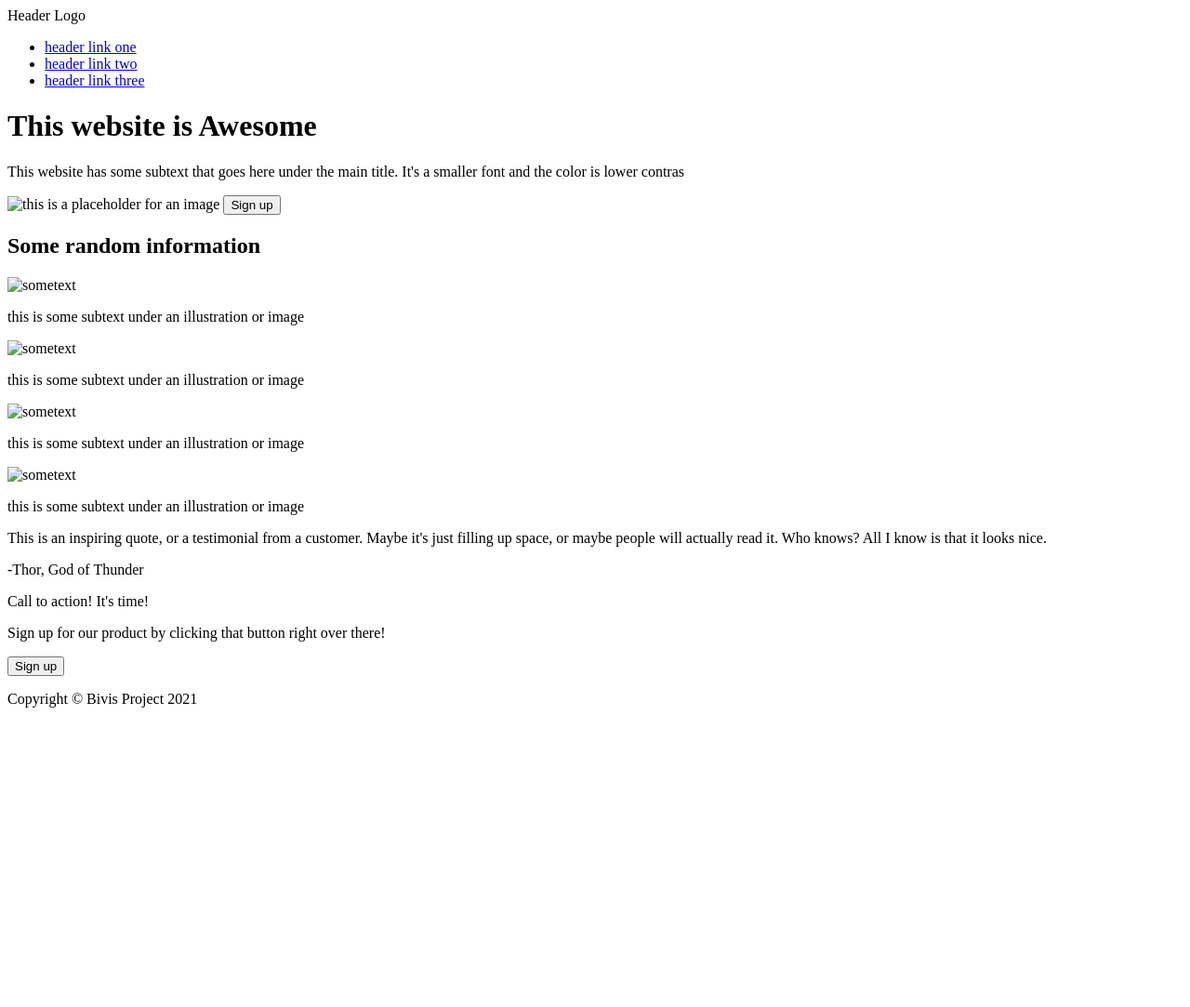
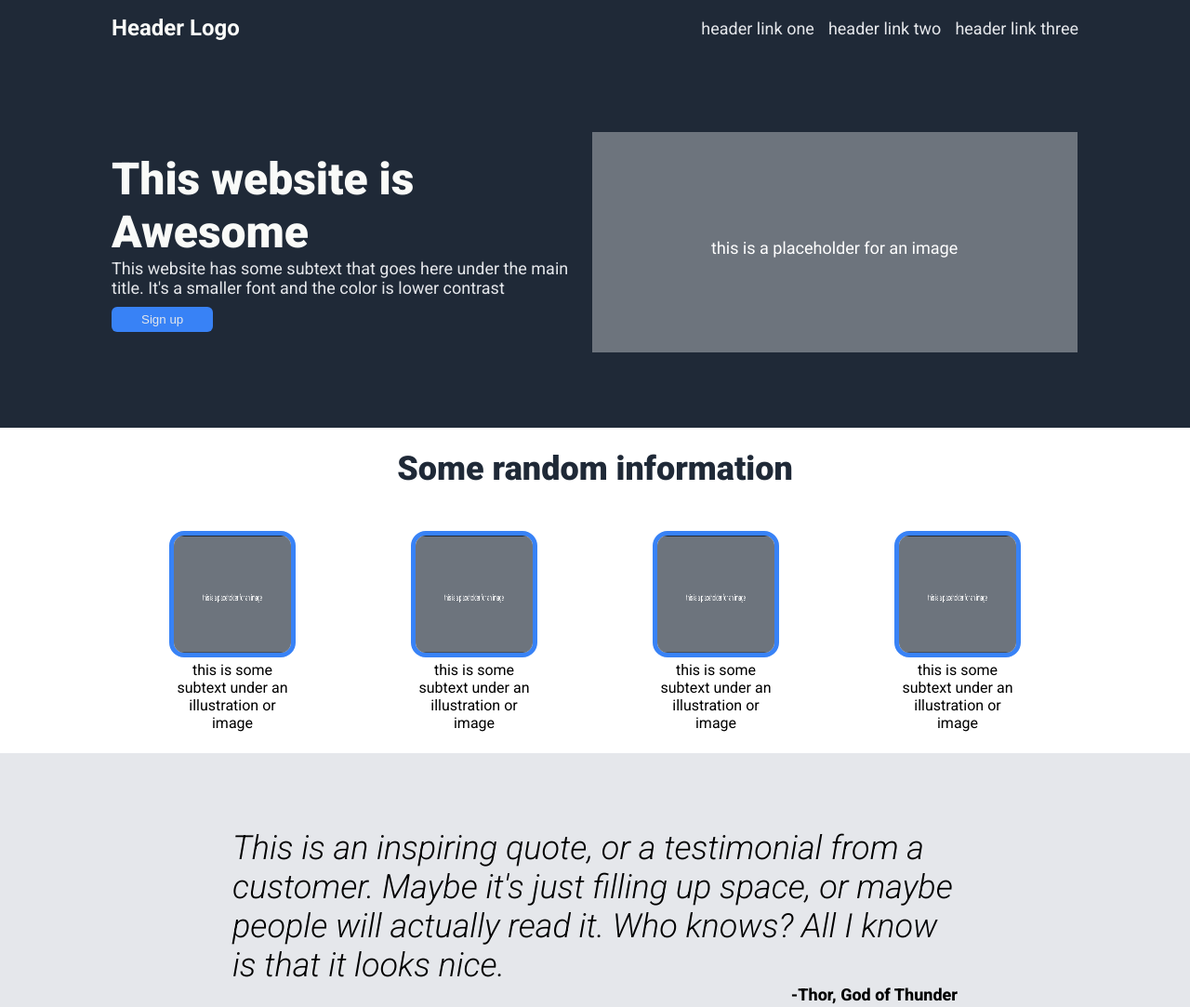
Before and after one commit to boostmachine/best-site-orly, a plain HTML site: page index.html in a window 1280 px wide. Shown: the top 1083 px of the page at 93% size. Before the commit the page ends 800 px from the top, so only its background shows below. Drawn offline with Linux system fonts and the light colour scheme.

Commit message:
Forgot to commit like human being
Did all stuff without single commit what can you do.

```diff
--- a/index.html
+++ b/index.html
@@ -5,12 +5,16 @@
   <meta name="viewport" content="width=device-width, initial-scale=1.0">
   <title>Awesome site</title>
   <link rel="stylesheet" href="./style.css">
+  <link rel="preconnect" href="https://fonts.googleapis.com">
+  <link rel="preconnect" href="https://fonts.gstatic.com" crossorigin>
+  <link href="https://fonts.googleapis.com/css2?family=Roboto:ital,wght@0,100..900;1,100..900&display=swap" rel="stylesheet">
 </head>
 <body>
-  <div class="main-container">
-    <div class="header">
-      <header>Header Logo</header>
-      <ul class="right-links">
+
+  <nav class="navbar">
+    <div class="container">
+      <div class="logo">Header Logo</div>
+      <ul class="nav">
         <li>
           <a href="https://google.com">header link one</a>
         </li>
@@ -22,59 +26,71 @@
         </li>
       </ul>
     </div>
-    <div class="top-container">
+  </nav>
+
+  <header class="header">
+    <div class="container">
+      <div class="pasta-container">
         <h1>This website is Awesome</h1>
         <p class="top-text">
-        This website has some subtext that goes here under the main title. It's a smaller font and the color is lower contras
+        This website has some subtext that goes here under the main title. It's a smaller font and the color is lower contrast
         </p>
-      <img class="top-image" src="./images/" alt="this is a placeholder for an image" width="650" height="400">
-      <button class="sign-up">Sign up</button>
+        <div class="buttons"><button class="sign-up">Sign up</button></div>
         </div>
-    <div class="mid-container">
+      <img class="top-image" src="./images/image.png" alt="this is a placeholder for an image" width="524" height="240">
+  </header>
+
+  <section class="mid-boxes">
+    <div class="container">
       <h2>Some random information</h2>
-      <div class="mid-image-box">
-        <img class="mid-image" src="./images/" alt="sometext">
-        <p class="mid-text">
-          this is some subtext under an illustration or image
-        </p>
+      <div class="boxes">
+        <div class="box">
+          <img class="box-img" src="./images/image.png" width="150" height="150">
+          <p class="box-text">this is some subtext under an illustration or image</p>
         </div>
-      <div class="mid-image-box">
-        <img class="mid-image" src="./images/" alt="sometext">
-        <p class="mid-text">
-          this is some subtext under an illustration or image
-        </p>
+        <div class="box">
+          <img class="box-img" src="./images/image.png" width="150" height="150">
+          <p class="box-text">this is some subtext under an illustration or image</p>
         </div>
-      <div class="mid-image-box">
-        <img class="mid-image" src="./images/" alt="sometext">
-        <p class="mid-text">
-          this is some subtext under an illustration or image
-        </p>
+        <div class="box">
+          <img class="box-img" src="./images/image.png" width="150" height="150">
+          <p class="box-text">this is some subtext under an illustration or image</p>
         </div>
-      <div class="mid-image-box">
-        <img class="mid-image" src="./images/" alt="sometext">
-        <p class="mid-text">
-          this is some subtext under an illustration or image
-        </p>
+        <div class="box">
+          <img class="box-img" src="./images/image.png" width="150" height="150">
+          <p class="box-text">this is some subtext under an illustration or image</p>
         </div>
       </div>
+    </div>
+  </section>
+
+  <section class="quote">
+    <div class="container">
       <div class="quote-container">
-      <p class="quote">
+        <div class="quote">
         This is an inspiring quote, or a testimonial from a customer. Maybe it's just filling up space, or maybe people will actually read it. Who knows? All I know is that it looks nice.
-      </p>
-      <p class="quote-author">-Thor, God of Thunder</p>
         </div>
-    <div class="sign-up-footer">
-      <p class="advertisement-head">
-        Call to action! It's time!
-      </p>
-      <p class="advertisement-body">
-        Sign up for our product by clicking that button right over there!
-      </p>
-      <button class="sign-up">Sign up</button>
+        <div class="quote-author">
+          -Thor, God of Thunder
         </div>
-    <footer>
-      <p>Copyright © Bivis Project 2021</p>
-    </footer>
       </div>
+    </div>
+  </section>
+
+  <section class="advertisement">
+    <div class="container">
+      <div class="popup">
+        <div class="text">
+          <p class="head">Call to action! It's time!</p>
+          <p class="body">Sign up for our product by clicking that button right over there!</p>
+        </div>
+        <div class="buttons"><button class="sign-up">Sign up</button></div>
+      </div>
+    </div>
+  </section>
+
+  <section class="footer">
+    <footer class="container">Copyright © Bivis Project 2021</footer>
+  </section>
 </body>
 </html>
--- a/style.css
+++ b/style.css
@@ -0,0 +1,204 @@
+* {
+  box-sizing: border-box;
+  margin: 0;
+  padding: 0;
+}
+
+body {
+  font-family: "Roboto", sans-serif;
+  font-size: 16px;
+}
+
+ul {
+  list-style-type: none;
+}
+
+.navbar a {
+  text-decoration: none;
+  color: #e5e7eb;
+  font-size: 18px;
+}
+
+.navbar a:hover {
+  color: lightblue;
+}
+
+.navbar, .header, .footer {
+  background-color: #1f2937;
+}
+
+.navbar .logo {
+  font-size: 24px;
+  color: #f9faf8;
+  font-weight: bold;
+}
+
+.navbar {
+  height: 60px;
+}
+
+.pasta-container h1 {
+  font-size: 48px;
+  color: #f9faf8;
+  font-weight: 900;
+}
+
+.pasta-container .top-text {
+  font-size: 18px;
+  color: #e5e7eb;
+}
+
+.pasta-container .sign-up {
+  background-color: #3882f6;
+  color: #e5e7eb;
+  padding: 6px 32px;
+  border: 5px #3882F6;
+  border-radius: 6px;
+  margin-top: 10px;
+}
+
+.popup .sign-up {
+  color: #e5e7eb;
+  padding: 6px 32px;
+  border: 2px solid rgb(255, 255, 255);
+  border-radius: 6px;
+  background-color: #3882f6;
+}
+
+.mid-boxes h2 {
+  font-size: 36px;
+  color: #1f2937;
+  font-weight: 900;
+}
+
+.quote {
+  background-color: #e5e7eb;
+}
+
+.container .quote {
+    font-size: 36px;
+    font-weight: 300;
+    font-style: italic;
+}
+
+.container .quote-author {
+  font-size: 18px;
+  font-weight: 800;
+}
+
+.advertisement .popup {
+  background-color: #3882f6;
+  color: #e5e7eb;
+}
+
+/* Flex box */
+
+.container {
+  max-width: 1100px;
+  margin: 0 auto;
+  padding: 0 30px;
+}
+
+.navbar .container {
+  display: flex;
+  justify-content: space-between;
+  align-items: center;
+  height: 100%;
+}
+.navbar .nav {
+  display: flex;
+  gap: 15px;
+  align-items: center;
+  height: 100%;
+}
+
+.header .container {
+  display: flex;
+  height: 400px;
+  align-items: center;
+  justify-content: space-between;
+}
+
+.mid-boxes .container {
+  display: flex;
+  flex-direction: column;
+  align-items: center;
+  justify-content: space-around;
+  height: 350px;
+}
+
+.mid-boxes .boxes {
+  display: flex;
+  justify-content: space-around;
+  width: 100%;
+}
+
+.mid-boxes .box {
+  text-align: center;
+  max-width: 140px;
+  min-width: 136px;
+}
+
+.box-img {
+  width: 136px;
+  height: 136px;
+  border: 5px #3882F6 solid;
+  border-radius: 16px;
+}
+
+.quote .container {
+  display: flex;
+  height: 350px;
+  justify-content: center;
+}
+
+.quote .quote-container {
+  display: flex;
+  flex-direction: column;
+  justify-content: center;
+  max-width: 780px;
+  width: 100%;
+  height: 100%;
+}
+
+.quote-author {
+  align-self: end;
+}
+
+.advertisement .container {
+  display: flex;
+  height: 300px;
+  align-items: center;
+  justify-content: center;
+}
+
+
+.advertisement .popup {
+  display: flex;
+  justify-content: space-evenly;
+  align-items: center;
+  max-height: 120px;
+  max-width: 860px;
+  height: 100%;
+  width: 100%;
+  border: 2px #3882F6;
+  border-radius: 6px;
+}
+/*
+.popup .text {
+  display: flex;
+  flex-direction: column;
+}
+ */
+
+.text .head {
+  font-weight: 900;
+}
+
+.footer .container {
+  display: flex;
+  height: 80px;
+  justify-content: center;
+  align-items: center;
+  color: #e5e7eb;
+}
```
Also changed, not shown: images/image.png (added). Lines whose indentation alone changed are shown as unchanged.
